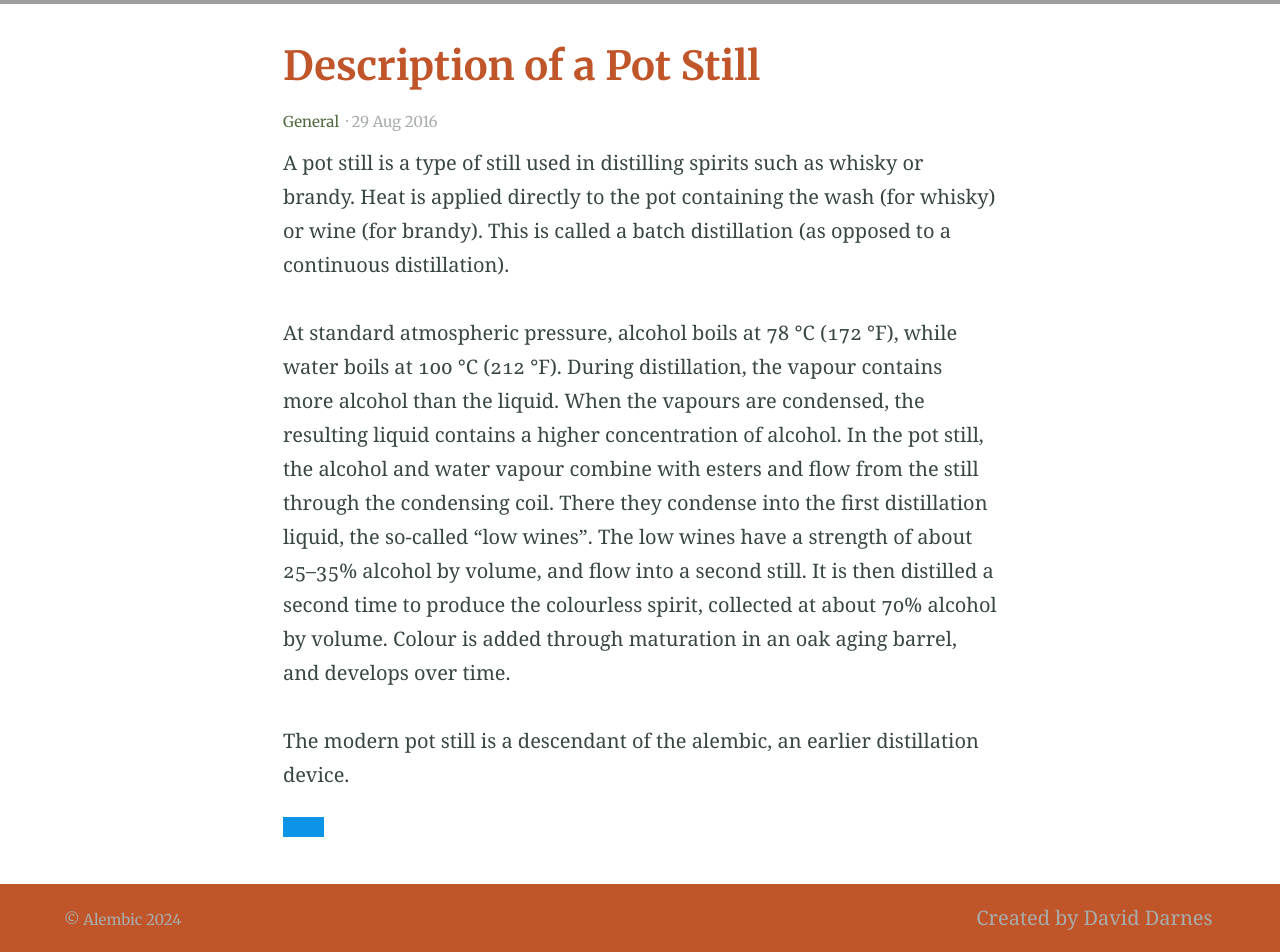
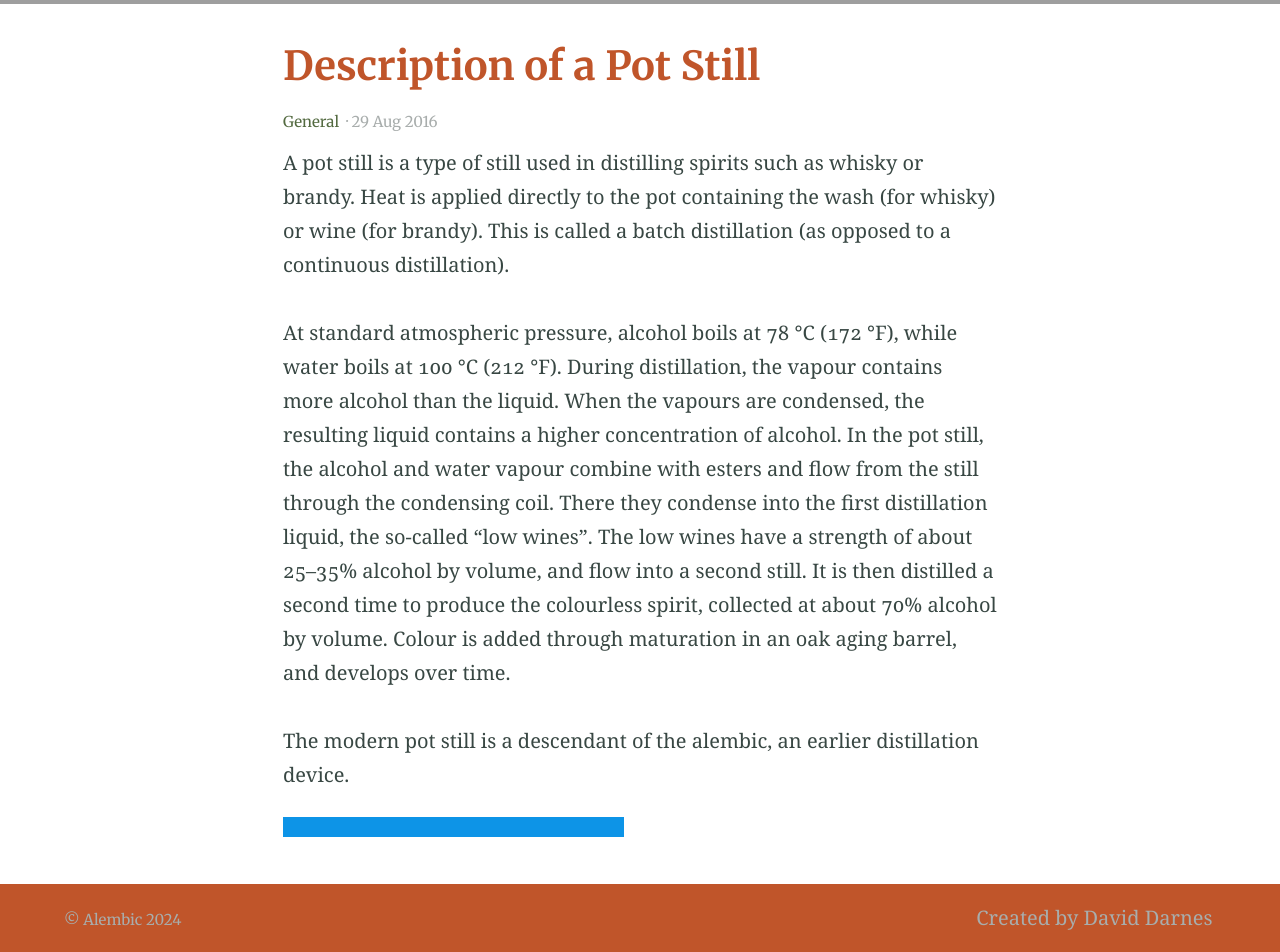
Before and after one commit to lakahaga/yerin-choi, a Jekyll site: the page built from _posts/2016-08-29-example-post-three.md, in a window 1280 px wide. Shown: the part 404-1356 px from the top of the page. Built offline with Jekyll 4.4.1, drawn with Linux system fonts in a browser that asks for light colours; grey boxes are pictures that could not be loaded.

Commit message:
Update button.html

```diff
--- a/_includes/button.html
+++ b/_includes/button.html
@@ -1 +1 @@
-<svg width="{{ include.width | default: "16" }}" height="{{ include.height | default: "16" }}" class="button" href="{{ include.link | default: '#' }}"{% if include.color %} style="background: {{ include.color }}"{% endif %}>{{ include.text | default: "" }}{% if include.icon %}&nbsp; {% include icon.html id=include.icon title=include.icon %}{% endif %}</a>
+<svg height="{{ include.height | default: "16" }}" class="button" href="{{ include.link | default: '#' }}"{% if include.color %} style="background: {{ include.color }}"{% endif %}>{{ include.text | default: "" }}{% if include.icon %}&nbsp; {% include icon.html id=include.icon title=include.icon %}{% endif %}</a>
```
